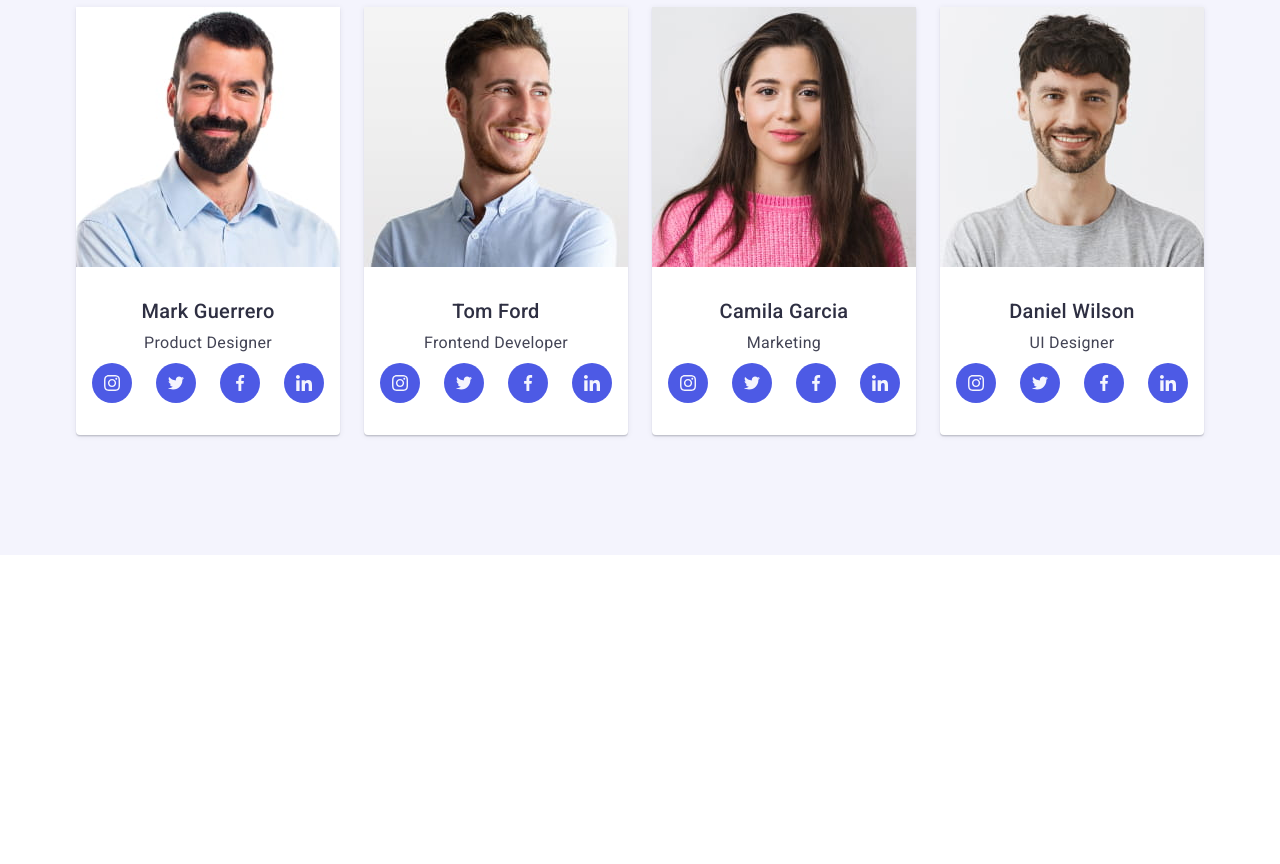
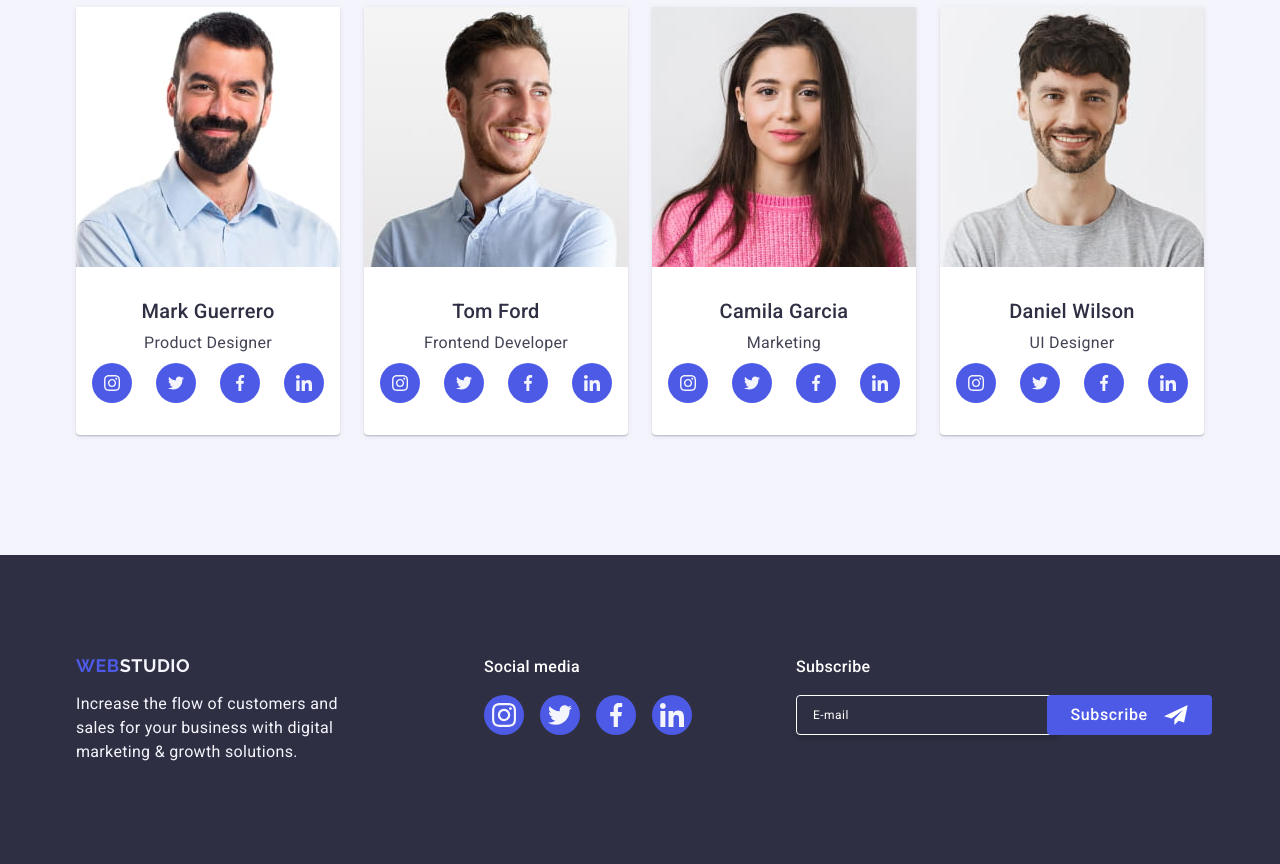
Before and after one commit to crystaller347/goit-markup-hw-06, a plain HTML site: page index.html in a window 1280 px wide. Shown: the part 1386-2250 px from the top of the page. Before the commit the page ends 1941 px from the top, so only its background shows below. Drawn offline with nearby package versions, Linux system fonts and the light colour scheme.

Commit message:
add footer and mobile portfolio section

```diff
--- a/css/styles.css
+++ b/css/styles.css
@@ -663,7 +663,7 @@ input {
 
 /* Desktop team section */
 
-@media screen and (min-width: 1024px) {
+@media screen and (min-width: 1158px) {
   .team-section {
     padding-top: 120px;
     padding-bottom: 120px;
@@ -676,6 +676,280 @@ input {
 
   .team-list-item {
     width: calc((100% - 72px) / 4);
+  }
+}
+
+/* Mobile portfolio section */
+
+.overlay {
+  display: none;
+}
+
+.portfolio-section {
+  padding: 96px 0;
+}
+
+.section-title {
+  color: #2e2f42;
+  text-align: center;
+  font-size: 36px;
+  font-weight: 700;
+  line-height: 1.11;
+  text-transform: capitalize;
+  margin-bottom: 72px;
+}
+
+.portfolio-list {
+  margin-top: 0;
+}
+
+.portfolio-list-item {
+  width: 100%;
+  transition: box-shadow 250ms cubic-bezier(0.4, 0, 0.2, 1);
+}
+
+.portfolio-list-item:hover {
+  box-shadow: 0px 2px 1px 0px rgba(46, 47, 66, 0.08),
+    0px 1px 1px 0px rgba(46, 47, 66, 0.16),
+    0px 1px 6px 0px rgba(46, 47, 66, 0.08);
+}
+
+.portfolio-list-item:not(:last-child) {
+  margin-bottom: 48px;
+}
+
+.portfolio-item-text {
+  padding: 32px 16px;
+  border: 1px solid #e7e9fc;
+  border-top: none;
+}
+
+.portfolio-title {
+  color: #2e2f42;
+  font-size: 20px;
+  font-weight: 500;
+  line-height: 1.2;
+  margin-bottom: 8px;
+}
+
+.portfolio-text {
+  font-weight: 400;
+  margin-top: 0;
+}
+
+/* Mobile footer section */
+
+.footer-section {
+  background-color: #2e2f42;
+  padding: 96px 0;
+}
+
+.footer-logo-section {
+  width: 100%;
+  margin-bottom: 72px;
+}
+
+.footer-logotype {
+  margin-bottom: 16px;
+  display: inline-block;
+  color: #4d5ae5;
+  font-family: "Raleway", sans-serif;
+  font-size: 18px;
+  font-weight: 700;
+  line-height: 1.17;
+  letter-spacing: 0.03em;
+  text-transform: uppercase;
+  display: flex;
+  justify-content: center;
+}
+
+.footer-accent {
+  color: #f4f4fd;
+}
+
+.footer-text {
+  color: #f4f4fd;
+  font-weight: 400;
+  margin-top: 0;
+}
+
+.footer-social-media {
+  margin-top: 0;
+  margin-bottom: 72px;
+}
+
+.footer-title {
+  color: #fff;
+  font-weight: 500;
+  margin-bottom: 16px;
+  text-align: center;
+}
+
+.footer-icon-section {
+  display: flex;
+  gap: 16px;
+  justify-content: center;
+}
+
+.footer-icon-link {
+  width: 40px;
+  height: 40px;
+  border-radius: 50%;
+  background-color: #4d5ae5;
+  display: flex;
+  justify-content: center;
+  align-items: center;
+  transition: background-color 250ms cubic-bezier(0.4, 0, 0.2, 1);
+}
+
+.footer-icon-link:hover,
+.footer-icon-link:focus {
+  background-color: #31d0aa;
+}
+
+.subscribe-section {
+  margin-top: 0;
+}
+
+.subscribe-title {
+  color: #fff;
+  font-weight: 500;
+  margin-bottom: 16px;
+  text-align: center;
+}
+
+.subscribe-form {
+  text-align: center;
+}
+
+.subscribe-input {
+  width: 100%;
+  height: 40px;
+  border-radius: 4px;
+  border: 1px solid #fff;
+  box-shadow: 0px 4px 4px 0px rgba(0, 0, 0, 0.15);
+  background-color: transparent;
+  color: #fff;
+  padding: 8px 16px;
+  font-size: 12px;
+  line-height: 1.5;
+  letter-spacing: 0.04em;
+  margin-bottom: 16px;
+}
+
+.subscribe-input::placeholder {
+  color: #fff;
+  font-weight: 400;
+}
+
+.subscribe-button {
+  color: #fff;
+  font-weight: 500;
+  line-height: 1.5;
+  letter-spacing: 0.04em;
+  padding: 8px 24px;
+  border-radius: 4px;
+  background: #4d5ae5;
+  display: inline-flex;
+  justify-content: center;
+  align-items: center;
+  min-width: 165px;
+  height: 40px;
+  border: none;
+  margin-top: 0;
+}
+
+.telegram-icon {
+  fill: #fff;
+  margin-left: 16px;
+}
+
+/* Tablet footer section */
+
+@media screen and (min-width: 768px) {
+  .footer-container {
+    display: flex;
+    flex-wrap: wrap;
+    gap: 72px 24px;
+  }
+
+  .footer-tablet-list-item {
+    width: calc((100% - 24px) / 2);
+  }
+
+  .footer-logo-section {
+    margin-bottom: 0;
+    width: 264px;
+    margin-left: 108px;
+  }
+
+  .footer-logotype {
+    justify-content: flex-start;
+  }
+
+  .footer-social-media {
+    margin-bottom: 0;
+    width: 208px;
+  }
+
+  .subscribe-section {
+    margin-left: 108px;
+    margin-right: 24px;
+  }
+
+  .subscribe-form {
+    display: flex;
+  }
+
+  .subscribe-input {
+    width: 264px;
+    margin-bottom: 0;
+  }
+
+  .subscribe-button {
+    margin-left: 24px;
+    width: 165px;
+  }
+
+  .footer-title,
+  .subscribe-title {
+    text-align: start;
+  }
+}
+
+/* Desktop footer section */
+
+@media screen and (min-width: 1158px) {
+  .footer-section {
+    padding-top: 100px;
+    padding-bottom: 100px;
+  }
+
+  .footer-container {
+    flex-wrap: nowrap;
+    align-items: baseline;
+  }
+
+  .footer-logo-section {
+    margin-left: 0;
+    margin-right: 120px;
+  }
+
+  .footer-text {
+    width: 264px;
+  }
+
+  .footer-social-media {
+    margin-left: 0;
+    margin-right: 80px;
+  }
+
+  .subscribe-section {
+    margin-left: 0;
+  }
+
+  .subscribe-input {
+    margin-right: 24px;
   }
 }
 
--- a/index.html
+++ b/index.html
@@ -418,7 +418,7 @@
             <li class="portfolio-list-item">
               <div class="thumb">
                 <img
-                  src="./images/banking.jpg"
+                  src="./images/mobile-banking.jpg"
                   alt="banking app"
                   width="360"
                   height="300"
@@ -437,7 +437,7 @@
             <li class="portfolio-list-item">
               <div class="thumb">
                 <img
-                  src="./images/cashless.jpg"
+                  src="./images/mobile-cashless.jpg"
                   alt="cashless payment"
                   width="360"
                   height="300"
@@ -456,7 +456,7 @@
             <li class="portfolio-list-item">
               <div class="thumb">
                 <img
-                  src="./images/meditation.jpg"
+                  src="./images/mobile-meditation.jpg"
                   alt="meditation app"
                   width="360"
                   height="300"
@@ -475,7 +475,7 @@
             <li class="portfolio-list-item">
               <div class="thumb">
                 <img
-                  src="./images/taxi.jpg"
+                  src="./images/mobile-taxi.jpg"
                   alt="taxi service"
                   width="360"
                   height="300"
@@ -494,7 +494,7 @@
             <li class="portfolio-list-item">
               <div class="thumb">
                 <img
-                  src="./images/screen.jpg"
+                  src="./images/mobile-screen.jpg"
                   alt="screen wallpapers"
                   width="360"
                   height="300"
@@ -513,7 +513,7 @@
             <li class="portfolio-list-item">
               <div class="thumb">
                 <img
-                  src="./images/online-courses.jpg"
+                  src="./images/mobile-online-courses.jpg"
                   alt="a chraming short-haired woman with a phone"
                   width="360"
                   height="300"
@@ -535,9 +535,9 @@
     </main>
 
     <!-- Footer section -->
-    <!-- <footer class="footer-section">
+    <footer class="footer-section">
       <div class="container footer-container">
-        <div class="footer-logo-section">
+        <div class="footer-logo-section footer-tablet-list-item">
           <a href="./index.html" class="logo footer-logotype"
             >Web<span class="footer-accent">Studio</span></a
           >
@@ -546,7 +546,7 @@
             digital marketing & growth solutions.
           </p>
         </div>
-        <div class="footer-social-media">
+        <div class="footer-social-media footer-tablet-list-item">
           <p class="footer-title">Social media</p>
           <ul class="footer-icon-section">
             <li class="footer-icon-list-item">
@@ -602,7 +602,10 @@
         <div class="subscribe-section">
           <p class="subscribe-title">Subscribe</p>
           <form class="subscribe-form">
-            <label class="subscribe-label" for="subscribe-email">
+            <label
+              class="subscribe-label footer-tablet-list-item"
+              for="subscribe-email"
+            >
               <input
                 class="subscribe-input"
                 id="subscribe-email"
@@ -612,7 +615,10 @@
                 required
               />
             </label>
-            <button class="subscribe-button" type="submit">
+            <button
+              class="subscribe-button footer-tablet-list-item"
+              type="submit"
+            >
               Subscribe
               <svg
                 class="telegram-icon"
@@ -626,7 +632,7 @@
           </form>
         </div>
       </div>
-    </footer> -->
+    </footer>
 
     <!-- Backdrop modal window -->
     <div class="backdrop" data-modal>
```
Also changed, not shown: images/desktop-banking.jpg (renamed from images/banking.jpg), images/desktop-cashless.jpg (renamed from images/cashless.jpg), images/desktop-meditation.jpg (renamed from images/meditation.jpg), images/desktop-online-courses.jpg (renamed from images/online-courses.jpg), images/desktop-screen.jpg (renamed from images/screen.jpg), images/desktop-taxi.jpg (renamed from images/taxi.jpg), images/mobile-banking.jpg (added), images/mobile-cashless.jpg (added), images/mobile-meditation.jpg (added), images/mobile-online-courses.jpg (added), images/mobile-screen.jpg (added), images/mobile-taxi.jpg (added), images/tablet-banking.jpg (added), images/tablet-cashless.jpg (added), 4 more files.
